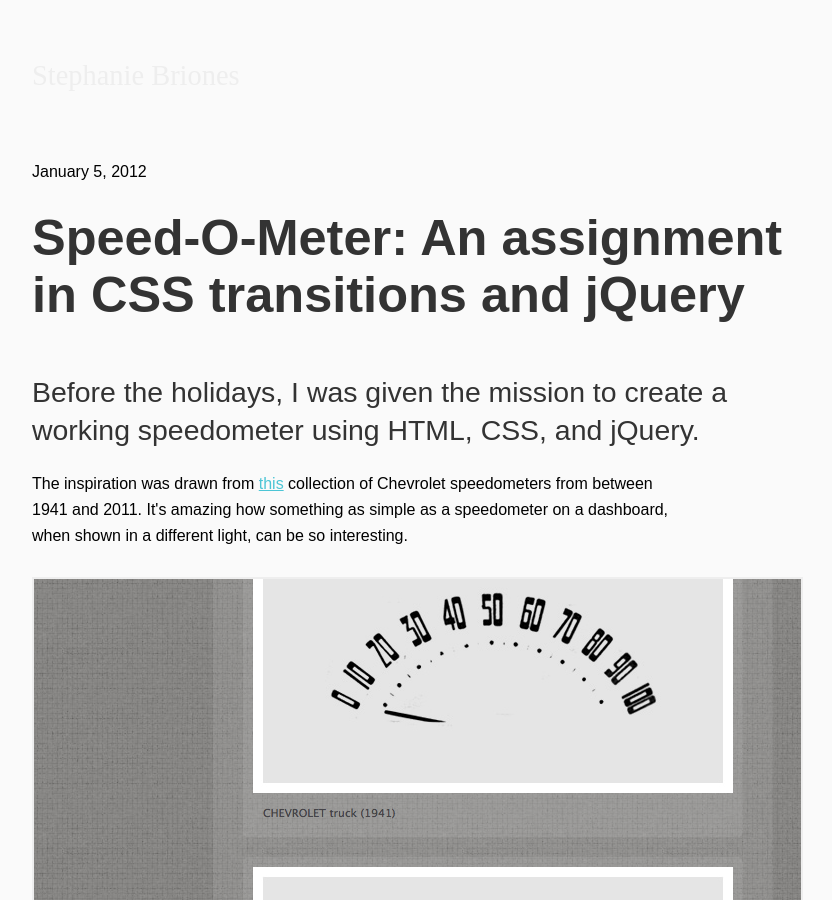
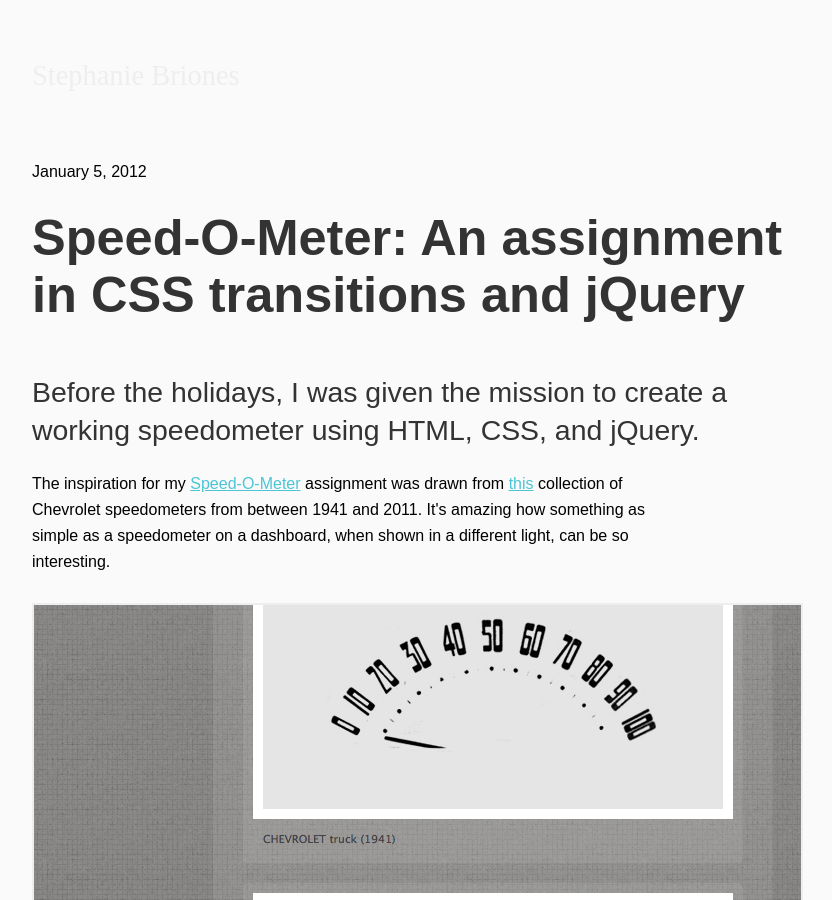
Before and after one commit to smbriones/smbriones.github.com, a Jekyll site: the page built from _posts/2012-01-05-Speed-O-Meter-An-assignment-in-CSS-transitions-and.jQuery.html, in a window 1280 px wide and 900 px high. Shown: the whole window, without its empty margins (208-1040 px from the left). Built offline with Jekyll 4.4.1, drawn with Linux system fonts in a browser that asks for light colours; comment, search, counter and statistics services are not loaded.

Commit message:
Speed-O-Meter blog post

```diff
--- a/_posts/2012-01-05-Speed-O-Meter-An-assignment-in-CSS-transitions-and.jQuery.html
+++ b/_posts/2012-01-05-Speed-O-Meter-An-assignment-in-CSS-transitions-and.jQuery.html
@@ -6,7 +6,8 @@ date_string: January 5, 2012
 ---
 
 <p>
-The inspiration was drawn from <a href="http://annyas.com/chevrolet-speedometer-design">this</a>
+The inspiration for my <a href="http://stephaniebriones.com/speedometer/">Speed-O-Meter</a> assignment
+was drawn from <a href="http://annyas.com/chevrolet-speedometer-design">this</a>
 collection of Chevrolet speedometers from between 1941 and 2011. It's
 amazing how something as simple as a speedometer on a dashboard, when shown in a different light,
 can be so interesting.
```
Also changed, not shown: 1 other file.
